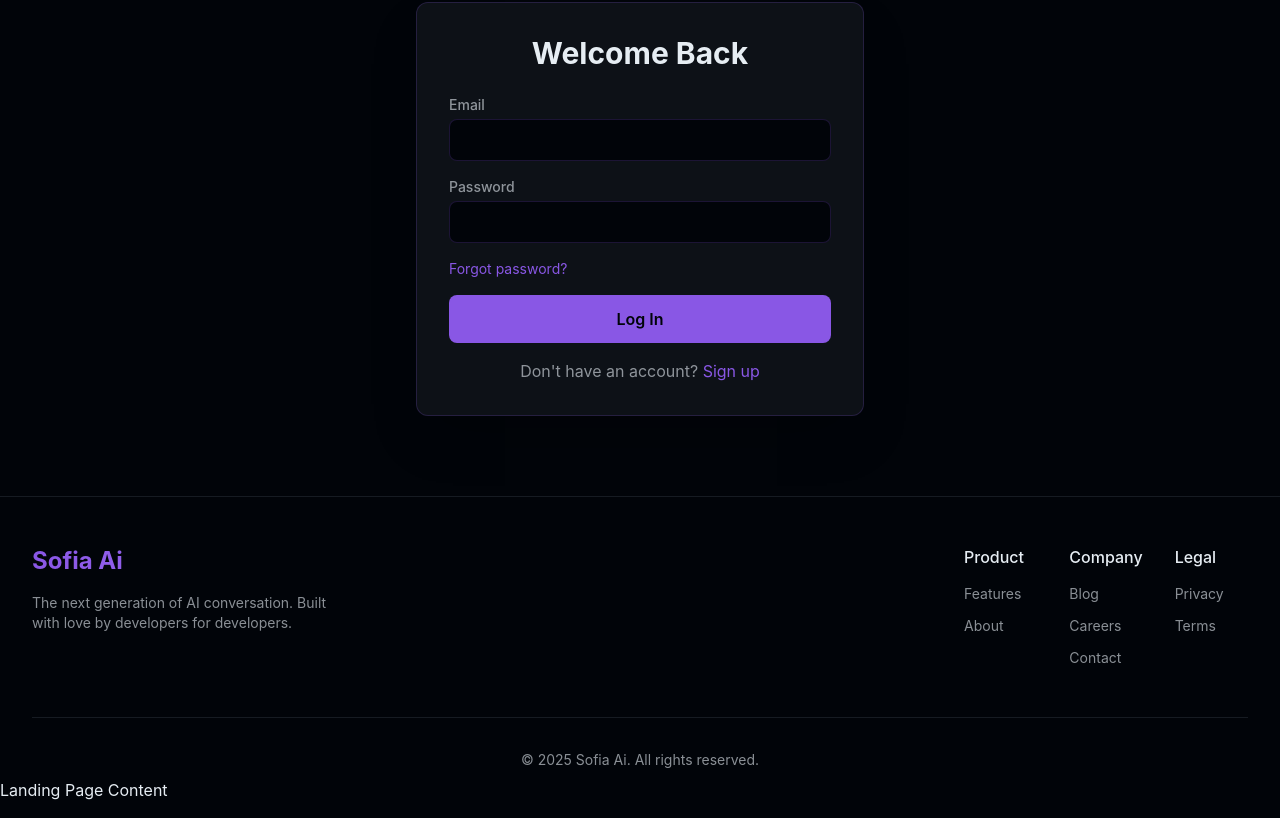
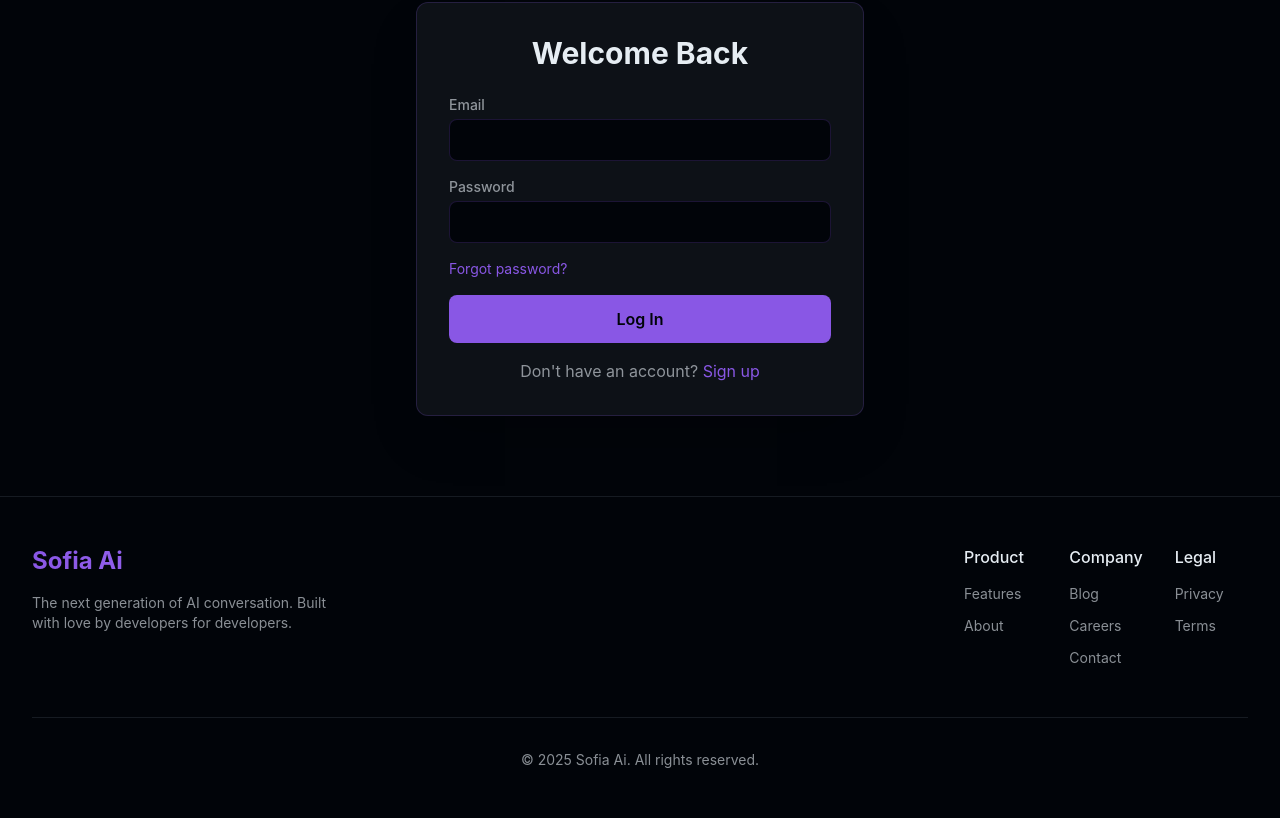
Before and after one commit to Piyushrathoree/Sofia-AI, a React (Vite) app in the folder client/: page / in a window 1280 px wide. Shown: the part 1070-1888 px from the top of the page. Built offline with nearby package versions, Linux system fonts and the light colour scheme.

Commit message:
refactor: remove unnecessary content from LandingPage component

```diff
--- a/client/src/components/pages/LandingPage.jsx
+++ b/client/src/components/pages/LandingPage.jsx
@@ -22,9 +22,6 @@ function LandingPage({ onLogin }) {
         <AuthSection onLogin={onLogin} />
       </motion.div>
       <Footer />
-      <div>
-        <h1>Landing Page Content</h1>
-      </div>
     </div>
   );
 }
```
